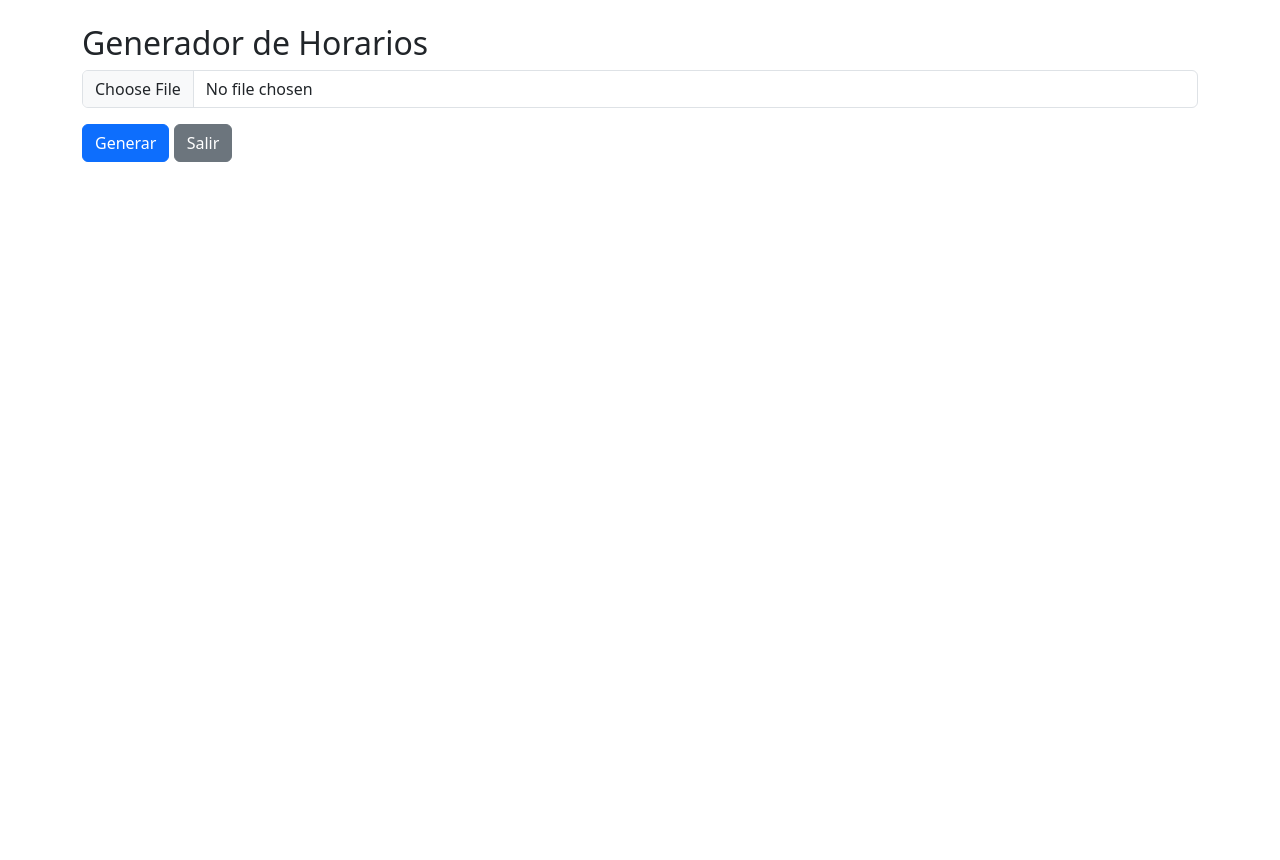
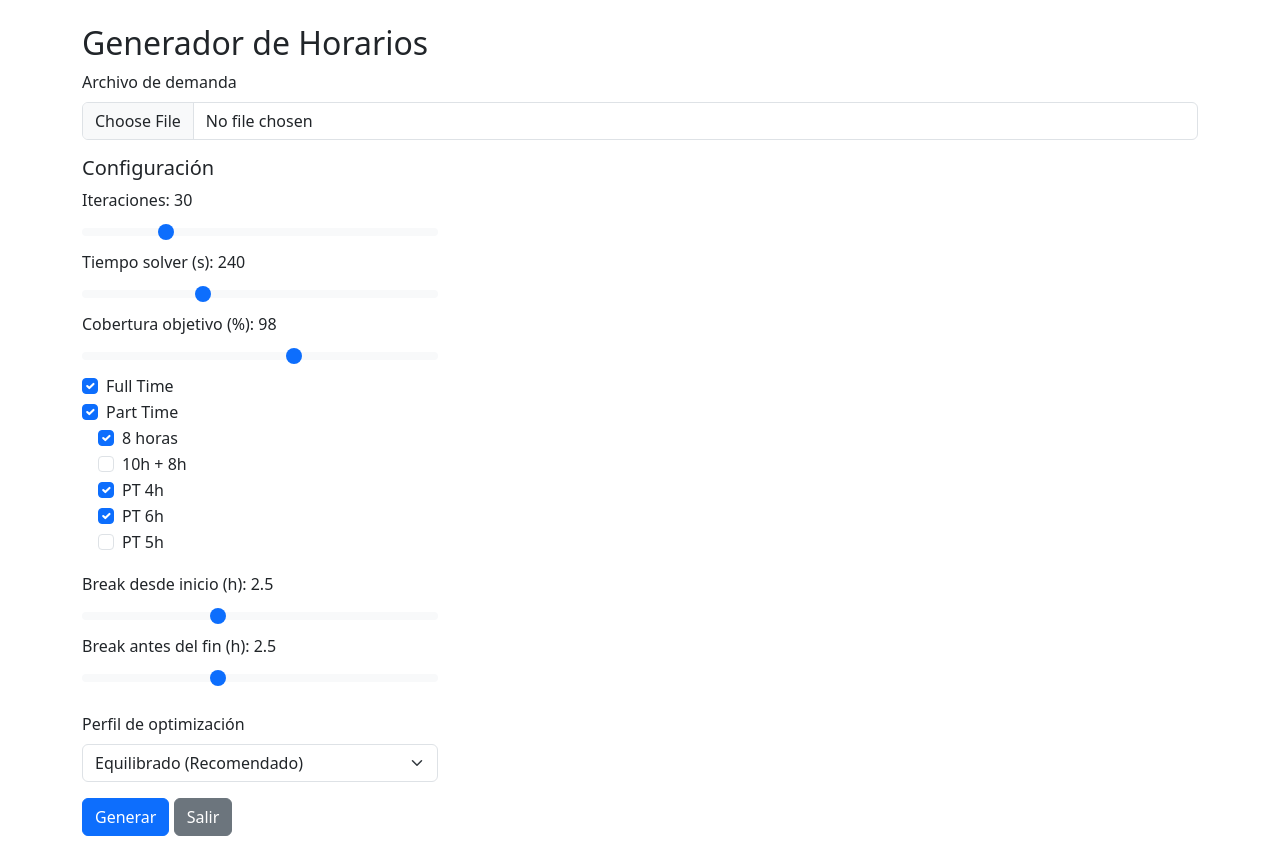
Before and after one commit to JeanCruzC/pagina, a Flask app: page /generador in a window 1280 px wide. Before the commit the page ends 162 px from the top, so only its background shows below. Run offline with Flask 3, Linux system fonts and the light colour scheme; the visitor is signed in with stand-in values (Sample User, id 1).

Commit message:
Refactor scheduler and expand web UI

```diff
--- a/requirements.txt
+++ b/requirements.txt
@@ -8,3 +8,6 @@ seaborn
 pulp
 psutil
 flask
+itertools
+collections
+hashlib
--- a/website/app.py
+++ b/website/app.py
@@ -54,14 +54,38 @@ def logout():
 @login_required
 def generador():
     image_url = None
+    demand_url = None
+    metrics = None
+    download = False
     if request.method == 'POST':
-        file = request.files['excel']
+        file = request.files.get('excel')
         if file:
             dm = scheduler.load_demand_excel(file)
-            schedule = scheduler.generate_schedule(dm)
+            patterns = next(scheduler.generate_shifts_coverage_corrected())
+            assigns = scheduler.solve_in_chunks_optimized(patterns, dm)
+            metrics = scheduler.analyze_results(assigns, patterns, dm)
+            schedule = metrics['total_coverage'] if metrics else dm
             img_io = scheduler.heatmap(schedule, 'Cobertura')
+            d_io = scheduler.heatmap(dm, 'Demanda')
             path = 'static/result.png'
             with open('website/' + path, 'wb') as f:
                 f.write(img_io.read())
+            path2 = 'static/demand.png'
+            with open('website/' + path2, 'wb') as f:
+                f.write(d_io.read())
             image_url = url_for('static', filename='result.png')
-    return render_template('generador.html', image_url=image_url)
+            demand_url = url_for('static', filename='demand.png')
+            excel = scheduler.export_detailed_schedule(assigns, patterns)
+            if excel:
+                app.config['LAST_EXCEL'] = excel
+                download = True
+    return render_template('generador.html', image_url=image_url, demand_url=demand_url, metrics=metrics, download=download)
+
+
+@app.route('/download')
+@login_required
+def download():
+    data = app.config.get('LAST_EXCEL')
+    if not data:
+        return redirect(url_for('generador'))
+    return send_file(io.BytesIO(data), download_name='horario.xlsx', as_attachment=True)
--- /dev/null
+++ b/website/static/js/generador.js
@@ -0,0 +1,26 @@
+const profile = document.getElementById('profile');
+const personalizado = document.getElementById('personalizado');
+const jean = document.getElementById('jean');
+
+function updateVisibility() {
+  const val = profile.value;
+  personalizado.style.display = val === 'Personalizado' ? 'block' : 'none';
+  jean.style.display = val === 'JEAN Personalizado' ? 'block' : 'none';
+}
+profile.addEventListener('change', updateVisibility);
+updateVisibility();
+
+function bindRange(id, target) {
+  const el = document.getElementById(id);
+  const span = document.getElementById(target);
+  if (el && span) {
+    span.textContent = el.value;
+    el.addEventListener('input', () => span.textContent = el.value);
+  }
+}
+
+bindRange('iterations', 'it_val');
+bindRange('solver_time', 'time_val');
+bindRange('coverage', 'cov_val');
+bindRange('break_from_start', 'bstart_val');
+bindRange('break_from_end', 'bend_val');
--- a/website/templates/generador.html
+++ b/website/templates/generador.html
@@ -1,16 +1,113 @@
 {% extends 'base.html' %}
 {% block content %}
 <h2>Generador de Horarios</h2>
-<form method="post" enctype="multipart/form-data">
+<form method="post" enctype="multipart/form-data" id="genForm">
   <div class="mb-3">
+    <label class="form-label">Archivo de demanda</label>
     <input type="file" name="excel" class="form-control" accept=".xlsx" required>
   </div>
-  <button class="btn btn-primary">Generar</button>
-  <a href="{{ url_for('logout') }}" class="btn btn-secondary">Salir</a>
+  <div class="row">
+    <div class="col-md-4">
+      <h5>Configuración</h5>
+      <label class="form-label">Iteraciones: <span id="it_val">30</span></label>
+      <input type="range" class="form-range" min="10" max="100" value="30" name="iterations" id="iterations">
+
+      <label class="form-label">Tiempo solver (s): <span id="time_val">240</span></label>
+      <input type="range" class="form-range" min="60" max="600" step="30" value="240" name="solver_time" id="solver_time">
+
+      <label class="form-label">Cobertura objetivo (%): <span id="cov_val">98</span></label>
+      <input type="range" class="form-range" min="95" max="100" value="98" name="coverage" id="coverage">
+
+      <div class="form-check">
+        <input class="form-check-input" type="checkbox" value="1" id="ft" name="use_ft" checked>
+        <label class="form-check-label" for="ft">Full Time</label>
+      </div>
+      <div class="form-check">
+        <input class="form-check-input" type="checkbox" value="1" id="pt" name="use_pt" checked>
+        <label class="form-check-label" for="pt">Part Time</label>
+      </div>
+
+      <div id="ft_opts" class="ms-3">
+        <div class="form-check">
+          <input class="form-check-input" type="checkbox" value="1" name="allow_8h" checked id="allow_8h">
+          <label class="form-check-label" for="allow_8h">8 horas</label>
+        </div>
+        <div class="form-check">
+          <input class="form-check-input" type="checkbox" value="1" name="allow_10h8" id="allow_10h8">
+          <label class="form-check-label" for="allow_10h8">10h + 8h</label>
+        </div>
+      </div>
+
+      <div id="pt_opts" class="ms-3">
+        <div class="form-check">
+          <input class="form-check-input" type="checkbox" value="1" name="allow_pt_4h" checked id="allow_pt_4h">
+          <label class="form-check-label" for="allow_pt_4h">PT 4h</label>
+        </div>
+        <div class="form-check">
+          <input class="form-check-input" type="checkbox" value="1" name="allow_pt_6h" checked id="allow_pt_6h">
+          <label class="form-check-label" for="allow_pt_6h">PT 6h</label>
+        </div>
+        <div class="form-check">
+          <input class="form-check-input" type="checkbox" value="1" name="allow_pt_5h" id="allow_pt_5h">
+          <label class="form-check-label" for="allow_pt_5h">PT 5h</label>
+        </div>
+      </div>
+
+      <label class="form-label mt-3">Break desde inicio (h): <span id="bstart_val">2.5</span></label>
+      <input type="range" class="form-range" min="1" max="5" step="0.5" value="2.5" name="break_from_start" id="break_from_start">
+
+      <label class="form-label">Break antes del fin (h): <span id="bend_val">2.5</span></label>
+      <input type="range" class="form-range" min="1" max="5" step="0.5" value="2.5" name="break_from_end" id="break_from_end">
+
+      <label class="form-label mt-3">Perfil de optimización</label>
+      <select class="form-select" name="profile" id="profile">
+        <option>Equilibrado (Recomendado)</option>
+        <option>Conservador</option>
+        <option>Agresivo</option>
+        <option>Máxima Cobertura</option>
+        <option>Mínimo Costo</option>
+        <option>100% Cobertura Eficiente</option>
+        <option>100% Cobertura Total</option>
+        <option>Cobertura Perfecta</option>
+        <option>100% Exacto</option>
+        <option>JEAN</option>
+        <option>JEAN Personalizado</option>
+        <option>Personalizado</option>
+        <option>Aprendizaje Adaptativo</option>
+      </select>
+
+      <div id="personalizado" class="mt-2" style="display:none">
+        <label class="form-label">Factor límite agentes</label>
+        <input type="number" step="1" min="5" max="35" value="25" class="form-control" name="agent_limit_factor">
+        <label class="form-label">Penalización exceso</label>
+        <input type="number" step="0.1" value="0.5" class="form-control" name="excess_penalty">
+        <label class="form-label">Bonificación pico</label>
+        <input type="number" step="0.1" value="1.5" class="form-control" name="peak_bonus">
+        <label class="form-label">Bonificación crítica</label>
+        <input type="number" step="0.1" value="2.0" class="form-control" name="critical_bonus">
+      </div>
+
+      <div id="jean" class="mt-2" style="display:none">
+        <label class="form-label">Plantilla JEAN (JSON)</label>
+        <input type="file" name="jean_file" class="form-control" accept="application/json">
+      </div>
+
+    </div>
+  </div>
+  <button class="btn btn-primary mt-3">Generar</button>
+  <a href="{{ url_for('logout') }}" class="btn btn-secondary mt-3">Salir</a>
 </form>
-{% if image_url %}
+
+{% if metrics %}
   <hr>
-  <h4>Resultado</h4>
+  <h4>Resultados</h4>
+  <p>Agentes estimados: {{ metrics.total_agents }}</p>
+  <p>Cobertura: {{ '%.1f'|format(metrics.coverage_percentage) }}%</p>
+  <img src="{{ demand_url }}" class="img-fluid" alt="demand">
   <img src="{{ image_url }}" class="img-fluid" alt="schedule">
+  {% if download %}
+  <p class="mt-2"><a class="btn btn-success" href="{{ url_for('download') }}">Descargar Excel</a></p>
+  {% endif %}
 {% endif %}
+<script src="{{ url_for('static', filename='js/generador.js') }}"></script>
 {% endblock %}
```
Also changed, not shown: website/scheduler.py (+120 -0 lines).
